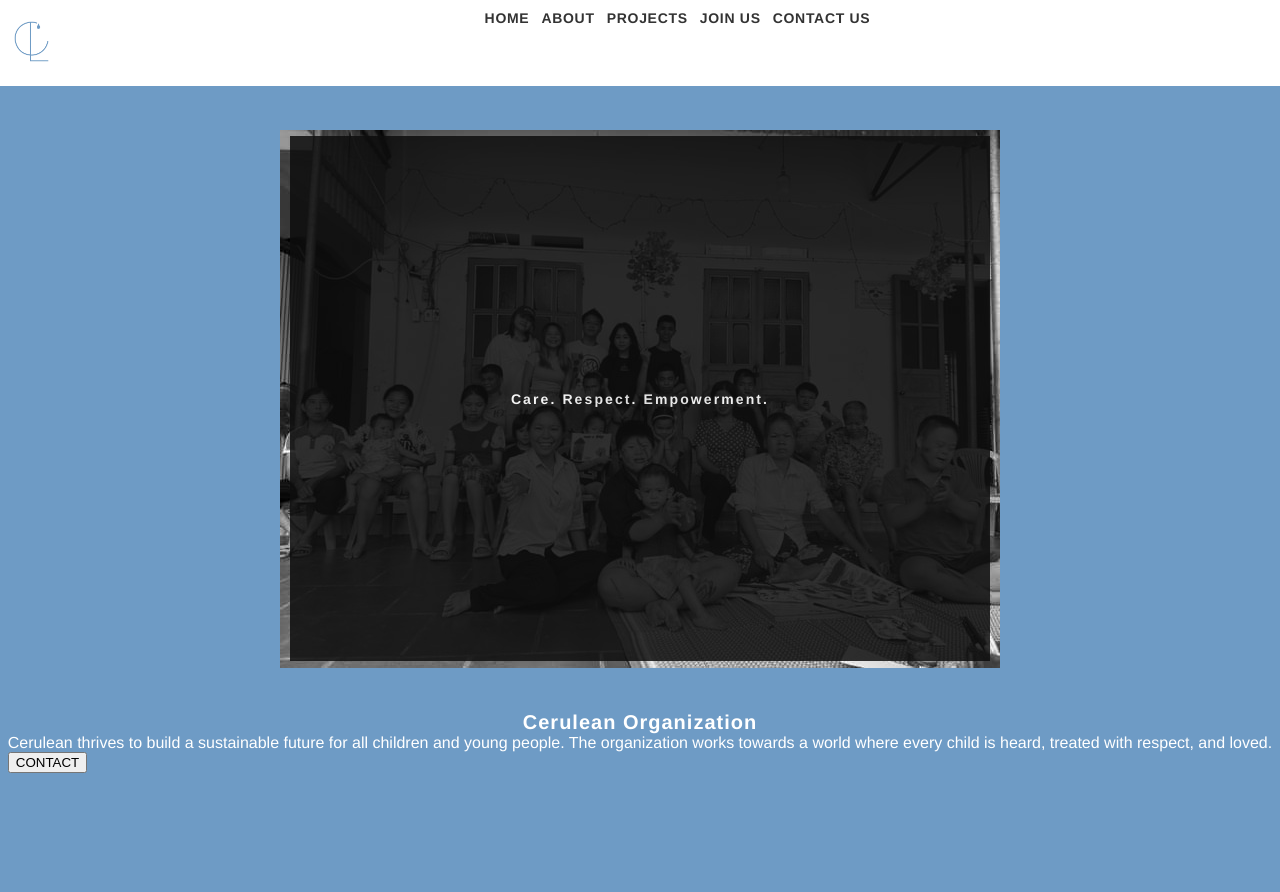
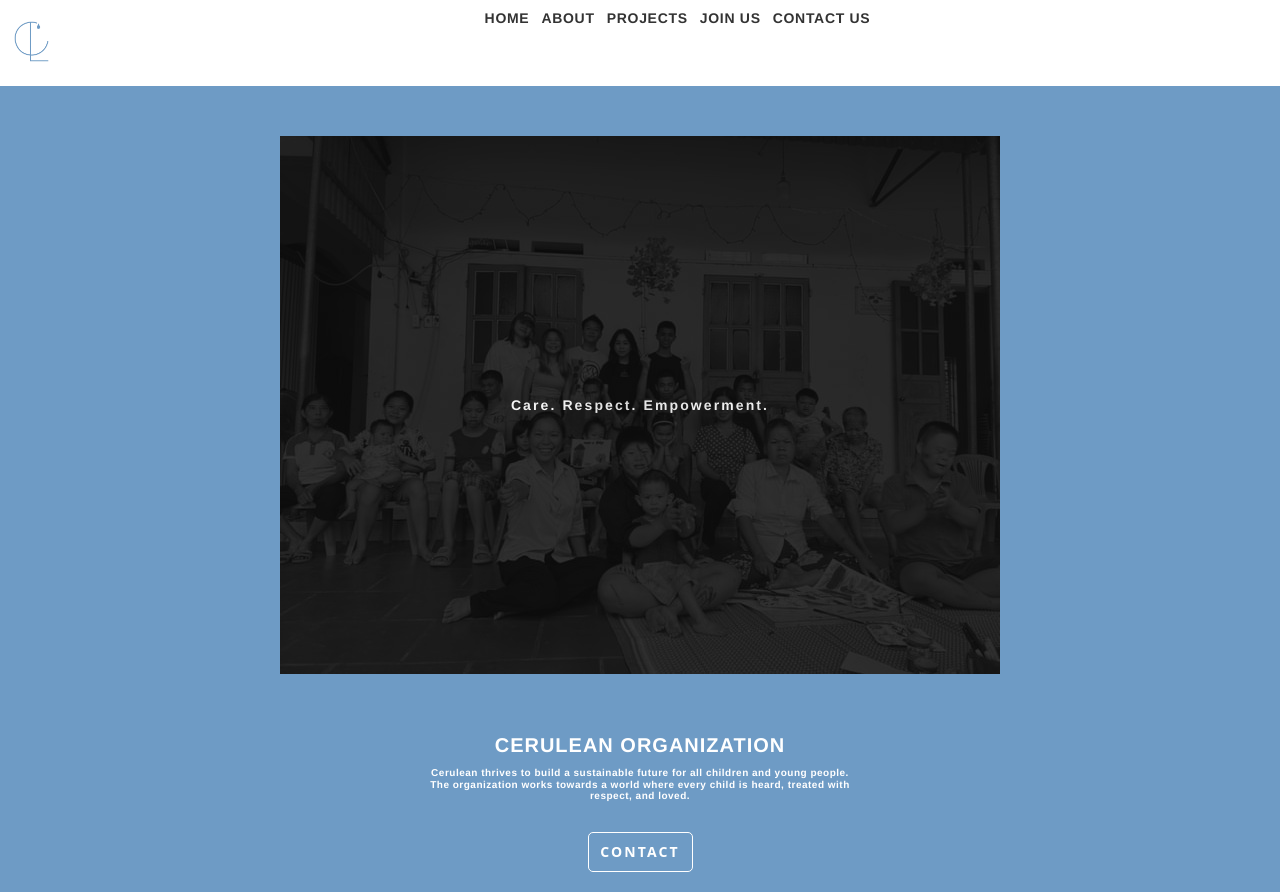
Before and after one commit to patfire12345/cerulean, a Next.js app: page / in a window 1280 px wide. Before the commit the page ends 800 px from the top, so only its background shows below. Built offline with nearby package versions, Linux system fonts and the light colour scheme.

Commit message:
<feature> Implemented title and text on homepage

```diff
--- /dev/null
+++ b/components/Button.js
@@ -0,0 +1,11 @@
+import Link from "next/link";
+
+const Button = ({ children, buttonLink, buttonCSS }) => {
+  return (
+    <Link href={buttonLink} className={buttonCSS}>
+      {children}
+    </Link>
+  );
+};
+
+export default Button;
--- a/components/data.js
+++ b/components/data.js
@@ -2,6 +2,12 @@ export const data = {
   nav: {
     titles: ["HOME", "ABOUT", "PROJECTS", "JOIN US", "CONTACT US"],
     links: ["", "about", "projects", "join", "contact"],
+  },
+  home: {
+    title: "CERULEAN ORGANIZATION",
+    text: "Cerulean thrives to build a sustainable future for all children and young people. The organization works towards a world where every child is heard, treated with respect, and loved.",
+    button: "CONTACT",
+    link: "/contact",
   },
   about: {
     aboutUs:
--- a/pages/contact.js
+++ b/pages/contact.js
@@ -4,8 +4,8 @@ const Contact = () => {
   return (
     <>
       <Head>
-        <title>Ninja List | Contact Us</title>
-        <meta name="keywords" content="ninjas" />
+        <title>Cerulean | Contact Us</title>
+        <meta name="keywords" content="cerulean" />
       </Head>
       <div>
         <h1>Contact Us</h1>
--- a/pages/index.js
+++ b/pages/index.js
@@ -1,23 +1,25 @@
 import Head from "next/head";
 import HomeImage from "../components/HomeImage";
 import HomeCSS from "../styles/Home.module.css";
+import { data } from "../components/data";
+import Button from "../components/Button";
 
 export default function Home() {
   return (
     <div className={HomeCSS.container}>
       <Head>
-        <title>Ninja List | Home</title>
-        <meta name="keywords" content="ninjas" />
+        <title>Cerulean | Home</title>
+        <meta name="keywords" content="cerulean" />
       </Head>
       <HomeImage imagetextCSS={HomeCSS.imagetext} imageCSS={HomeCSS.image} />
       <div>
-        <div className={HomeCSS.title}>Cerulean Organization</div>
-        <div>
-          Cerulean thrives to build a sustainable future for all children and
-          young people. The organization works towards a world where every child
-          is heard, treated with respect, and loved.{" "}
+        <div className={HomeCSS.title}>{data.home.title}</div>
+        <div className={HomeCSS.text}>{data.home.text}</div>
+        <div className={HomeCSS.buttoncontainer}>
+          <Button buttonLink={data.home.link} buttonCSS={HomeCSS.button}>
+            {data.home.button}
+          </Button>
         </div>
-        <button>CONTACT</button>
       </div>
     </div>
   );
--- a/pages/join.js
+++ b/pages/join.js
@@ -4,8 +4,8 @@ const Join = () => {
   return (
     <>
       <Head>
-        <title>Ninja List | Join Us</title>
-        <meta name="keywords" content="ninjas" />
+        <title>Cerulean | Join Us</title>
+        <meta name="keywords" content="cerulean" />
       </Head>
       <div>
         <h1>Join Us</h1>
--- a/pages/projects.js
+++ b/pages/projects.js
@@ -4,8 +4,8 @@ const Projects = () => {
   return (
     <>
       <Head>
-        <title>Ninja List | Projects</title>
-        <meta name="keywords" content="ninjas" />
+        <title>Cerulean | Projects</title>
+        <meta name="keywords" content="cerulean" />
       </Head>
       <div>
         <h1>Projects</h1>
--- a/styles/Home.module.css
+++ b/styles/Home.module.css
@@ -11,16 +11,16 @@
   display: flex;
   align-items: center;
   justify-content: center;
-  height: 525px;
-  width: 700px;
+  height: auto;
+  width: auto;
 }
 
 .imagetext {
   display: flex;
   align-items: center;
   justify-content: center;
-  height: 525px;
-  width: 700px;
+  height: 100%;
+  width: 100%;
   position: absolute;
   background-color: #0E0E0E;
   font-weight: 700;
@@ -40,8 +40,46 @@
   font-size: 20px;
   line-height: 23px;
   letter-spacing: 0.05em;
+
+  margin: 10px;
 }
 
 .text {
+  display: flex;
+  text-align: center;
+  justify-content: center;
 
+  font-weight: 700;
+  font-size: 10px;
+  line-height: 11.5px;
+  letter-spacing: 0.05em;
+
+  width: 430px;
+  margin: 10px;
 }
+
+.buttoncontainer {
+  display: flex;
+  align-items: center;
+  justify-content: center;
+}
+
+.button {
+  display: flex;
+  align-items: center;
+  justify-content: center;
+
+  border: 1px white solid;
+  color: white;
+  font-family: Open Sans;
+  font-size: 14px;
+  font-weight: 700;
+  line-height: 19px;
+  letter-spacing: 0.15em;
+  text-align: left;
+
+  margin: 20px;
+  width: 103px;
+  height: 38px;
+  border-radius: 5px;
+}
```
